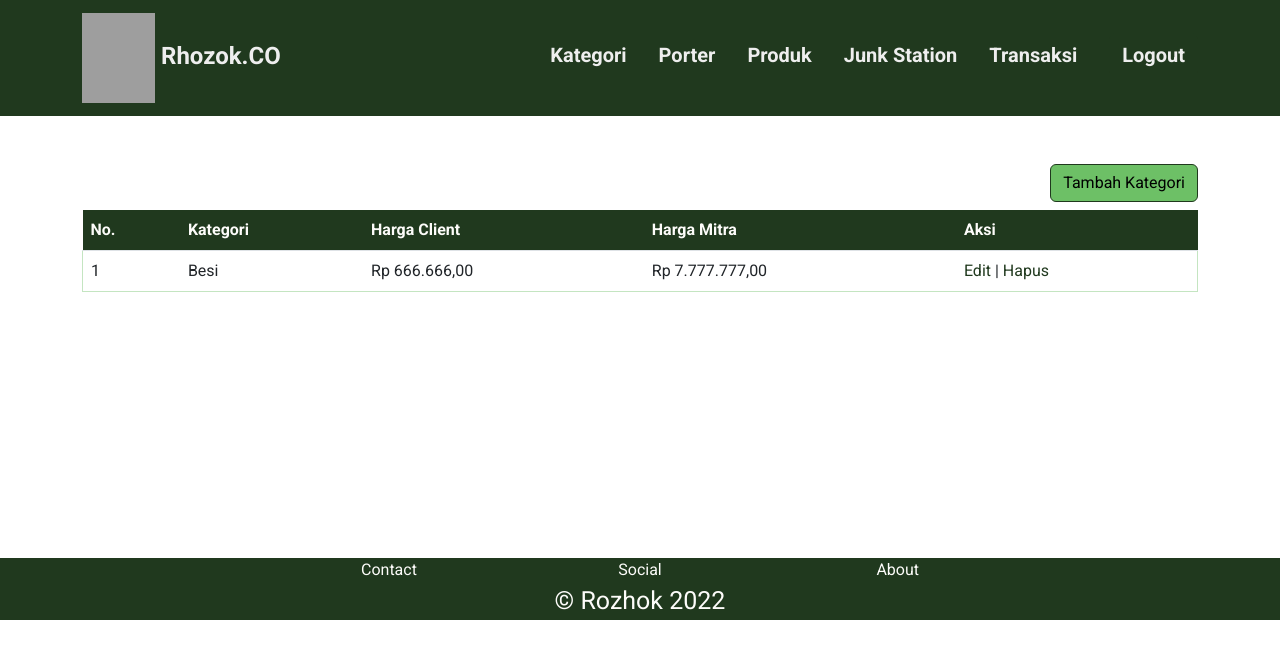
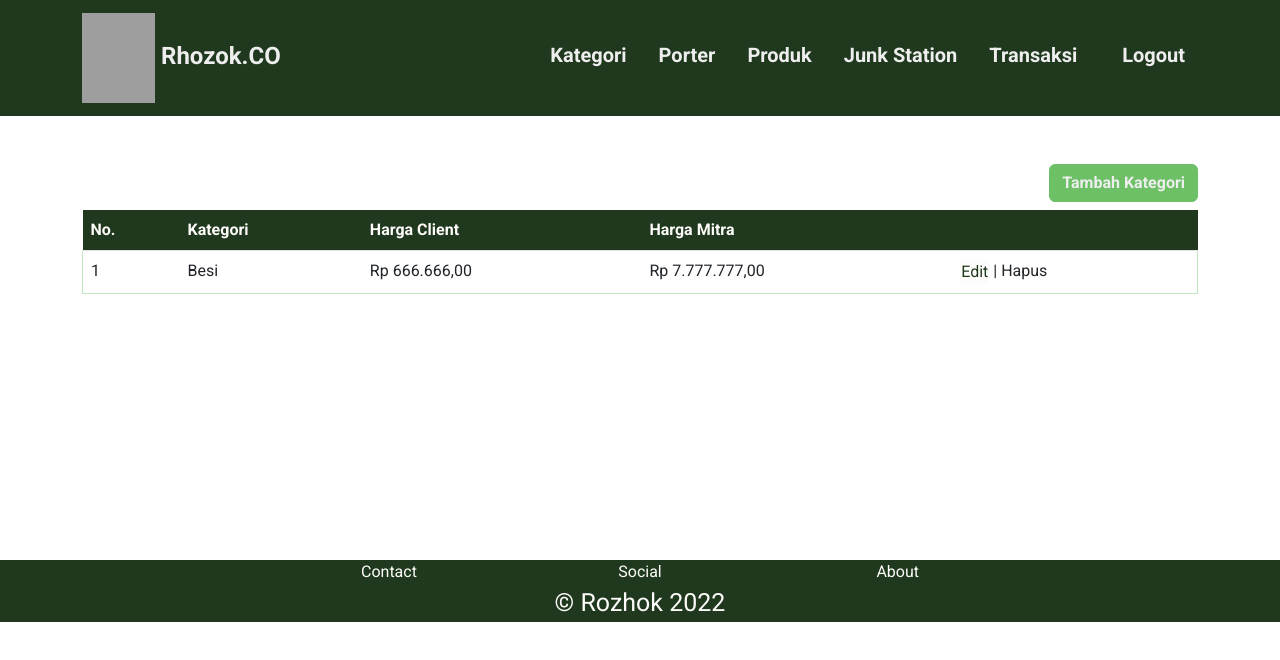
Before and after one commit to arch-havis/Rozhok-FE, a Next.js app: page /admin/kategori in a window 1280 px wide. Shown: the top 660 px of the page. Built offline with nearby package versions, Linux system fonts and the light colour scheme; grey boxes are pictures that could not be loaded.

Commit message:
add router

```diff
--- a/pages/admin/kategori/index.jsx
+++ b/pages/admin/kategori/index.jsx
@@ -1,14 +1,31 @@
 import React from "react";
+import Router, { useRouter } from "next/router";
+
 import HeaderAdmin from "../../../components/HeaderAdmin";
 import Footer from "../../../components/Footer";
 import { Button, Col, Container, Row, Table } from "react-bootstrap";
 
 const Index = () => {
+  const router = useRouter();
   const hargaClient = 666666;
   const hargaMitra = 7777777;
 
-  const goTambah = (e) => {
-    location.href = "/admin/kategori/tambah-kategori";
+  const gotoTambahKategori = () => {
+    Router.push({
+      pathname: `/admin/kategori/tambah-kategori`,
+      // query: {
+      //   transaksiId: transaksiId,
+      // },
+    });
+  };
+
+  const handleEditKategori = () => {
+    Router.push({
+      pathname: `/admin/kategori/edit-kategori`,
+      // query: {
+      //   transaksiId: transaksiId,
+      // },
+    });
   };
 
   const formatClient = new Intl.NumberFormat("id-ID", {
@@ -29,8 +46,8 @@ const Index = () => {
       <Container>
         <div className="text-end">
           <Button
-            variant="lime mt-5 mb-2 border-alpukat"
-            onClick={() => goTambah()}
+            variant="lime mt-5 mb-2 fw-bold text-putih "
+            onClick={() => gotoTambahKategori()}
           >
             Tambah Kategori
           </Button>
@@ -42,7 +59,7 @@ const Index = () => {
               <th>Kategori</th>
               <th>Harga Client</th>
               <th>Harga Mitra</th>
-              <th>Aksi</th>
+              <th></th>
             </tr>
           </thead>
           <tbody className="border-tea border">
@@ -52,16 +69,17 @@ const Index = () => {
               <td>{formatClient}</td>
               <td>{formatMitra}</td>
               <td>
-                <a
-                  href="/admin/kategori/tambah"
-                  className="text-alpukat text-decoration-none"
+                <Button
+                  variant="putihan"
+                  className="text-alpukat text-decoration-none p-0"
+                  onClick={() => handleEditKategori()}
                 >
                   Edit
-                </a>
+                </Button>
                 {" | "}
-                <a href="" className="text-alpukat text-decoration-none">
-                  Hapus
-                </a>
+                {/* <a href="" className="text-alpukat text-decoration-none"> */}
+                Hapus
+                {/* </a> */}
               </td>
             </tr>
           </tbody>
```
Also changed, not shown: pages/admin/kategori/tambah-kategori/index.jsx (+29 -2 lines).
